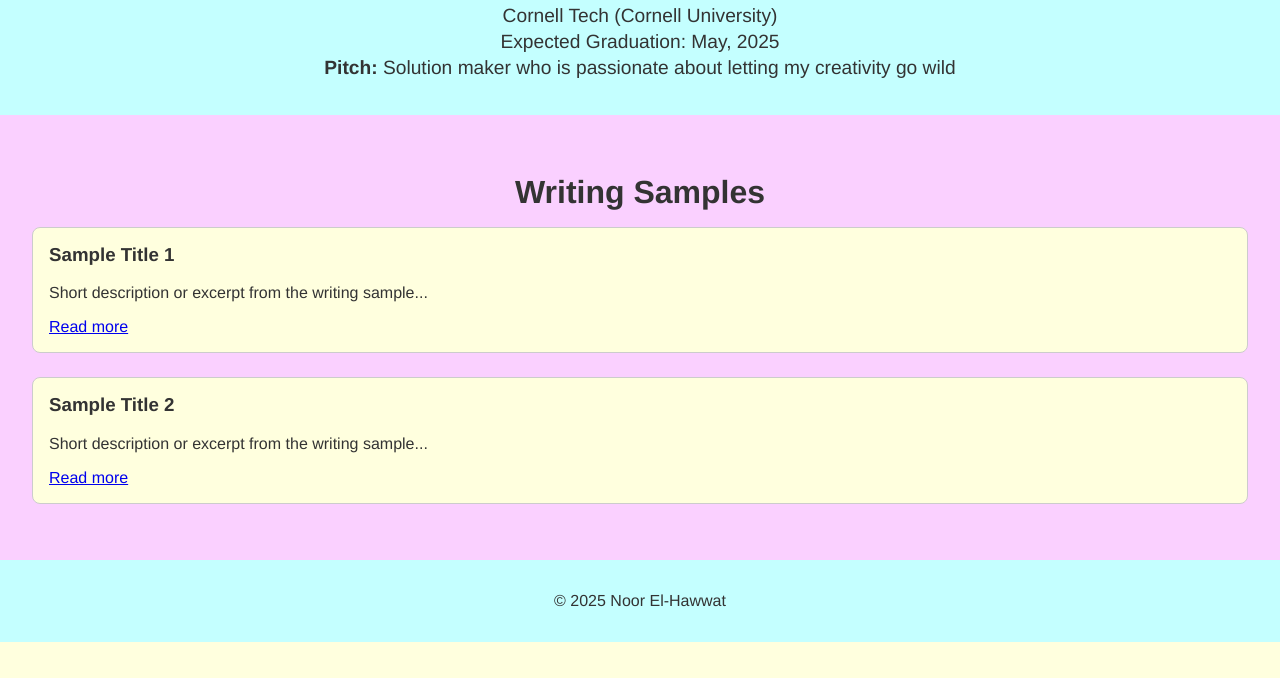
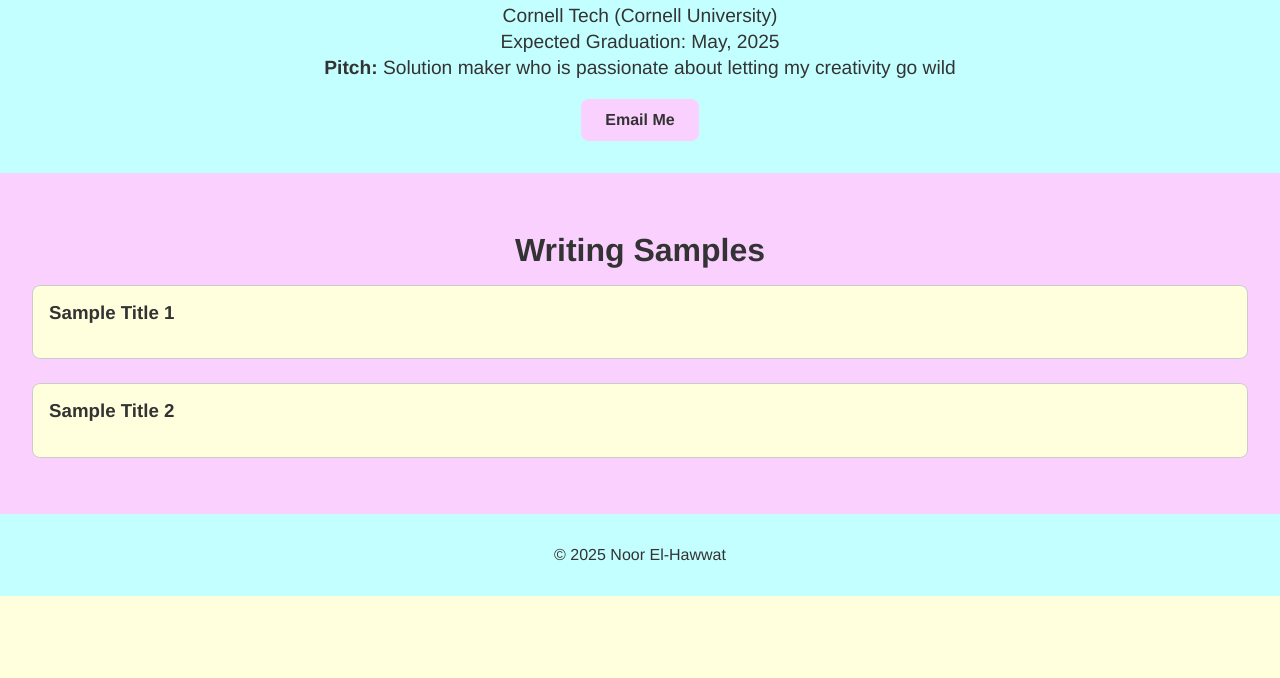
Before and after one commit to Nooree233/Writing-Portfolio, a plain HTML site: page writing.html in a window 1280 px wide. Shown: the part 122-800 px from the top of the page. Drawn offline with Linux system fonts and the light colour scheme.

Commit message:
Update writing.html

```diff
--- a/writing.html
+++ b/writing.html
@@ -37,6 +37,22 @@
       font-size: 1.2rem;
     }
 
+    .email-button {
+      display: inline-block;
+      margin-top: 1rem;
+      padding: 0.75rem 1.5rem;
+      background-color: #FAD0FF;
+      color: #333;
+      text-decoration: none;
+      border-radius: 8px;
+      font-weight: bold;
+      transition: background-color 0.3s ease;
+    }
+
+    .email-button:hover {
+      background-color: #f4bdf7;
+    }
+
     .portfolio {
       padding: 2rem;
       background-color: #FAD0FF;
@@ -54,10 +70,16 @@
       border-radius: 8px;
       padding: 1rem;
       margin-bottom: 1.5rem;
+      cursor: pointer;
     }
 
     .sample h3 {
       margin-top: 0;
+    }
+
+    .sample-content {
+      display: none;
+      margin-top: 1rem;
     }
 
     footer {
@@ -75,21 +97,24 @@
     <p>Cornell Tech (Cornell University)</p>
     <p>Expected Graduation: May, 2025</p>
     <p><strong>Pitch:</strong> Solution maker who is passionate about letting my creativity go wild</p>
+    <a class="email-button" href="mailto:ne245@cornell.edu">Email Me</a>
   </header>
 
   <section class="portfolio">
     <h2>Writing Samples</h2>
 
-    <div class="sample">
+    <div class="sample" onclick="toggleContent(this)">
       <h3>Sample Title 1</h3>
-      <p>Short description or excerpt from the writing sample...</p>
-      <a href="#">Read more</a>
+      <div class="sample-content">
+        <p>This is an excerpt or full content from the writing sample. You can paste your work here or link externally.</p>
+      </div>
     </div>
 
-    <div class="sample">
+    <div class="sample" onclick="toggleContent(this)">
       <h3>Sample Title 2</h3>
-      <p>Short description or excerpt from the writing sample...</p>
-      <a href="#">Read more</a>
+      <div class="sample-content">
+        <p>This is another writing sample. Feel free to elaborate or hyperlink to full versions.</p>
+      </div>
     </div>
 
     <!-- Add more writing samples as needed -->
@@ -99,5 +124,11 @@
     <p>&copy; 2025 Noor El-Hawwat</p>
   </footer>
 
+  <script>
+    function toggleContent(element) {
+      const content = element.querySelector('.sample-content');
+      content.style.display = content.style.display === 'block' ? 'none' : 'block';
+    }
+  </script>
 </body>
 </html>
```
